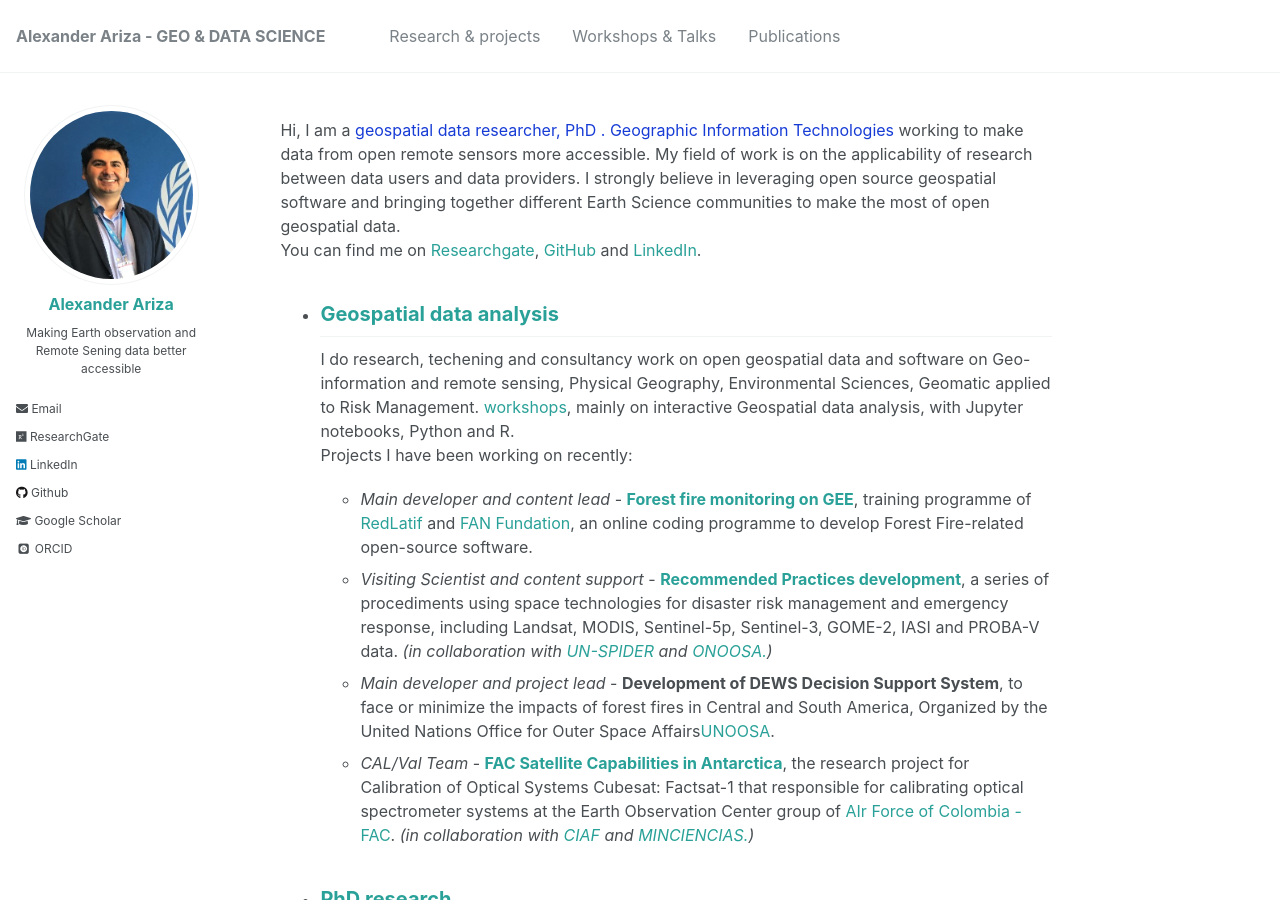
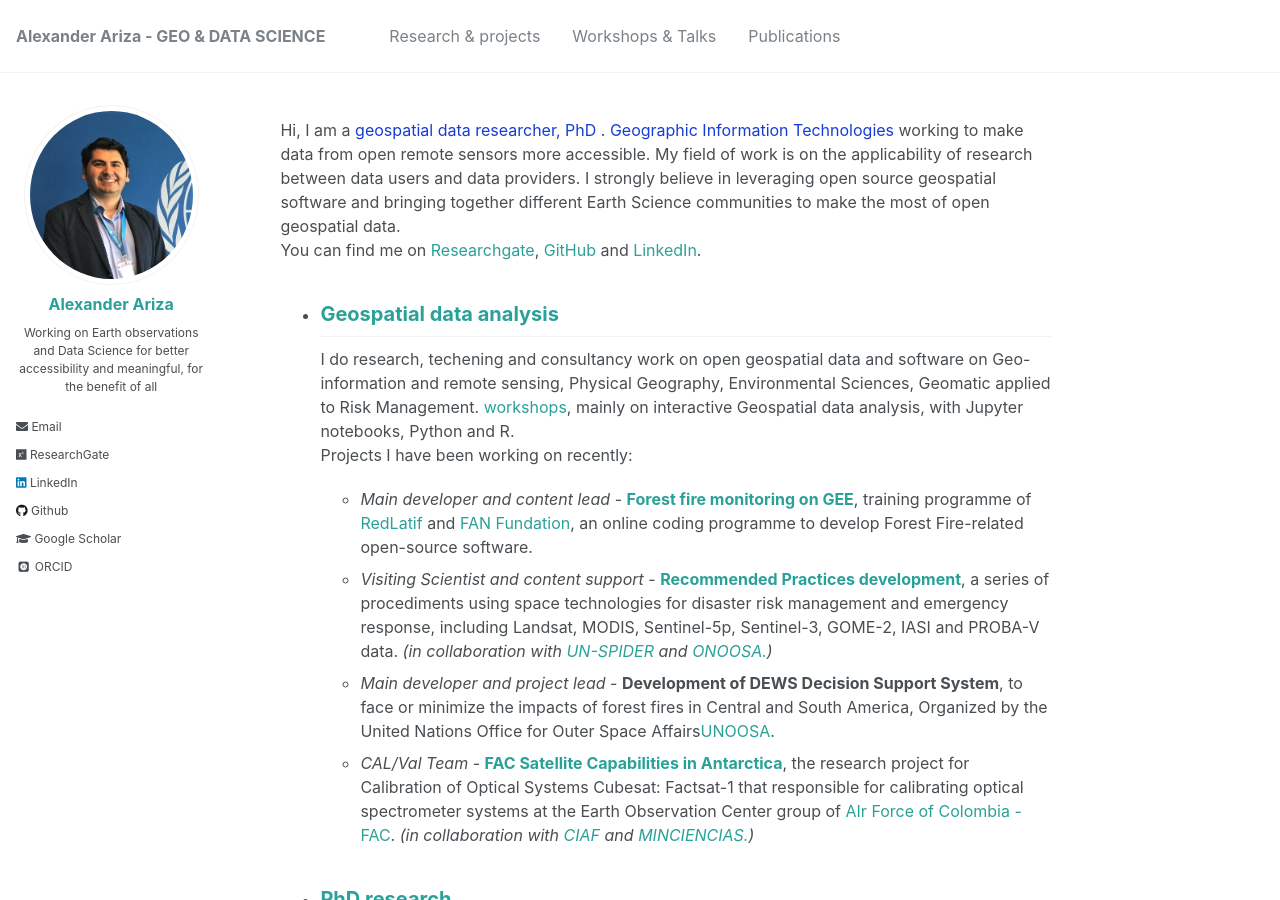
Before and after one commit to Alexanderariza/alexanderariza.github.io, a Jekyll site: the page built from _pages/about.md, in a window 1280 px wide and 900 px high. Built offline with Jekyll 4.4.1, drawn with Linux system fonts in a browser that asks for light colours; some web fonts are replaced.

Commit message:
Update _config.yml

```diff
--- a/_config.yml
+++ b/_config.yml
@@ -82,7 +82,7 @@ analytics:
 author:
   name             : " Alexander Ariza"
   avatar           : "logo.png"
-  bio              : "Making Earth observation and Remote Sening data better accessible"
+  bio              : "Working on Earth observations and Data Science for better accessibility and meaningful, for the benefit of all"
   location         :
   employer         :
   pubmed           :
```
